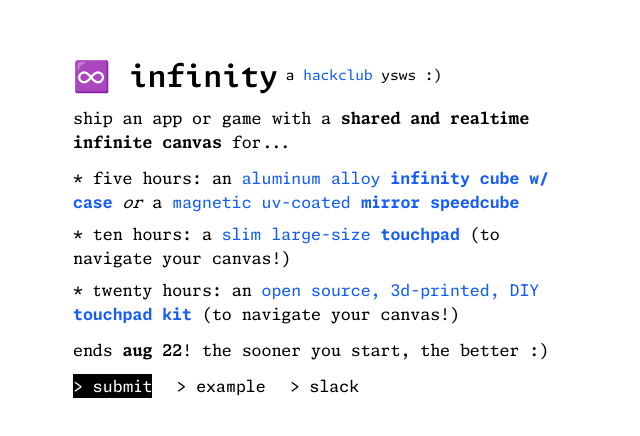
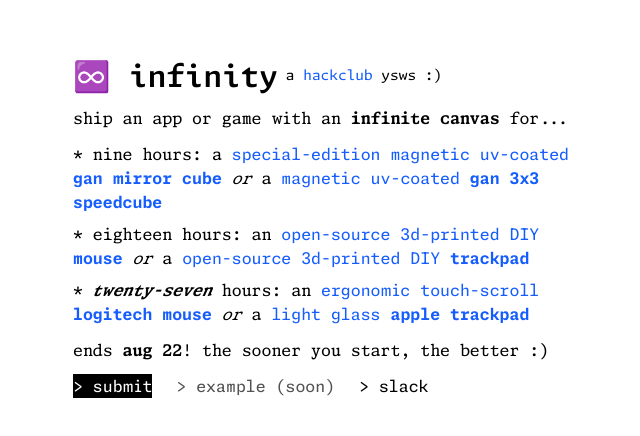
Before and after one commit to hackclub/infinity, a React (Vite) app: page / in a window 1280 px wide. Shown: the part 172-608 px from the top of the page, without its empty margins (311-951 px from the left). Built offline with nearby package versions, Linux system fonts and the light colour scheme.

Commit message:
feat: prizes

```diff
--- a/package.json
+++ b/package.json
@@ -7,11 +7,11 @@
 		"@tailwindcss/vite": "^4.1.11",
 		"@types/react": "^19.1.9",
 		"@types/react-dom": "^19.1.7",
-		"@vitejs/plugin-react-oxc": "^0.3.0",
+		"@vitejs/plugin-react": "^5.0.0",
 		"dprint": "^0.50.1",
 		"tailwindcss": "^4.1.11",
 		"typescript": "^5.9.2",
-		"vite": "npm:rolldown-vite@^7.0.12"
+		"vite": "npm:rolldown-vite@^7.1.0"
 	},
 	"packageManager": "pnpm@10.13.1+sha512.37ebf1a5c7a30d5fabe0c5df44ee8da4c965ca0c5af3dbab28c3a1681b70a256218d05c81c9c0dcf767ef6b8551eb5b960042b9ed4300c59242336377e01cfad",
 	"private": true,
--- a/src/App.tsx
+++ b/src/App.tsx
@@ -14,52 +14,72 @@
 			</sup>
 		</h1>
 		<p>
-			ship an app or game with a <strong>shared and realtime infinite canvas</strong> for...
+			ship an app or game with an <strong>infinite canvas</strong> for...
 		</p>
 		<ul className="flex flex-col gap-2">
 			<li>
-				* five hours: an{" "}
+				* nine hours: a{" "}
 				<a
 					className="hover:cursor-pointer font-mono outline-0 text-blue-600 dark:text-blue-400 focus:underline hover:underline"
-					href="https://amazon.com/dp/B078KZNX5L"
+					href="https://amazon.com/dp/B0CQ88QYFK"
 					rel="noopener noreferrer"
 					target="_blank"
 				>
-					aluminum alloy <strong>infinity cube w/ case</strong>
+					special-edition magnetic uv-coated <strong>gan mirror cube</strong>
 				</a>{" "}
 				<em>or</em> a{" "}
 				<a
 					className="hover:cursor-pointer font-mono outline-0 text-blue-600 dark:text-blue-400 focus:underline hover:underline"
-					href="https://amazon.com/dp/B0CT3TJYX8"
+					href="https://amazon.com/dp/B086PNKX2P"
 					rel="noopener noreferrer"
 					target="_blank"
 				>
-					magnetic uv-coated <strong>mirror speedcube</strong>
+					magnetic uv-coated <strong>gan 3x3 speedcube</strong>
 				</a>
 			</li>
 			<li>
-				* ten hours: a{" "}
+				* eighteen hours: an{" "}
 				<a
 					className="hover:cursor-pointer font-mono outline-0 text-blue-600 dark:text-blue-400 focus:underline hover:underline"
-					href="https://amazon.com/dp/B0DHLDGBQ5"
+					href="https://ploopy.co/shop/mouse-full-kit/"
 					rel="noopener noreferrer"
 					target="_blank"
 				>
-					slim large-size <strong>touchpad</strong>
+					open-source 3d-printed DIY <strong>mouse</strong>
 				</a>{" "}
-				(to navigate your canvas!)
-			</li>
-			<li>
-				* twenty hours: an{" "}
+				<em>or</em> a{" "}
 				<a
 					className="hover:cursor-pointer font-mono outline-0 text-blue-600 dark:text-blue-400 focus:underline hover:underline"
-					href="https://ploopy.co/shop/trackpad-full-kit"
+					href="https://ploopy.co/shop/trackpad-full-kit/"
 					rel="noopener noreferrer"
 					target="_blank"
 				>
-					open source, 3d-printed, DIY <strong>touchpad kit</strong>
+					open-source 3d-printed DIY <strong>trackpad</strong>
+				</a>
+			</li>
+			<li>
+				*{" "}
+				<strong>
+					<em>twenty-seven</em>
+				</strong>{" "}
+				hours: an{" "}
+				<a
+					className="hover:cursor-pointer font-mono outline-0 text-blue-600 dark:text-blue-400 focus:underline hover:underline"
+					href="https://amazon.com/dp/B09HM94VDS"
+					rel="noopener noreferrer"
+					target="_blank"
+				>
+					ergonomic touch-scroll <strong>logitech mouse</strong>
 				</a>{" "}
-				(to navigate your canvas!)
+				<em>or</em> a{" "}
+				<a
+					className="hover:cursor-pointer font-mono outline-0 text-blue-600 dark:text-blue-400 focus:underline hover:underline"
+					href="https://amazon.com/dp/B0DL6ZN6GK"
+					rel="noopener noreferrer"
+					target="_blank"
+				>
+					light glass <strong>apple trackpad</strong>
+				</a>
 			</li>
 		</ul>
 		<p>
@@ -72,12 +92,8 @@
 			>
 				&gt; submit
 			</a>
-			<a
-				className="hover:cursor-pointer font-mono outline-0 select-none focus:underline hover:underline"
-				href="https://github.com/aarvinroshin/gumwall"
-				target="_blank"
-			>
-				&gt; example
+			<a className="hover:cursor-not-allowed font-mono outline-0 select-none text-neutral-600 dark:text-neutral-400">
+				&gt; example (soon)
 			</a>
 			<a
 				className="hover:cursor-pointer font-mono outline-0 select-none focus:underline hover:underline"
--- a/vite.config.ts
+++ b/vite.config.ts
@@ -1,5 +1,5 @@
 import tailwind from "@tailwindcss/vite";
-import react from "@vitejs/plugin-react-oxc";
+import react from "@vitejs/plugin-react";
 import type { UserConfig } from "vite";
 
 export default {
```
Also changed, not shown: 1 other file (tests, documents, lock files or other folders).
